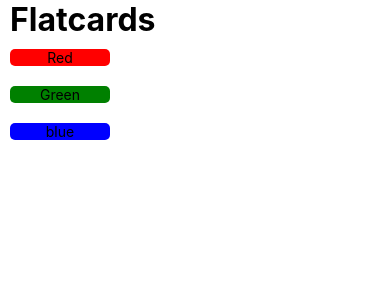
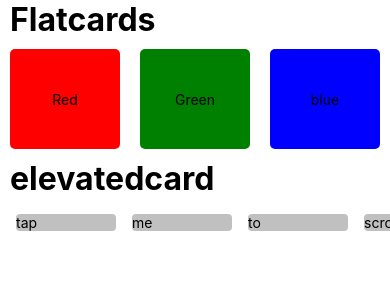
Before and after one commit to yashseth391/project2, a React Native app: screen / in a window 390 px wide. Shown: the top 300 px of the page. Built offline with nearby package versions, Linux system fonts and the light colour scheme.

Commit message:
added elevated card

```diff
--- a/App.tsx
+++ b/App.tsx
@@ -1,13 +1,14 @@
 import { View, Text, SafeAreaView, ScrollView } from 'react-native';
 import React from 'react';
 import Flatcards from './components/Flatcards';
-
+import Elevatedcard from './components/Elevatedcard';
 
 const App = () => {
   return (
     <SafeAreaView>
       <ScrollView>
         <Flatcards/>
+        <Elevatedcard/>
       </ScrollView>
 
     </SafeAreaView>
--- /dev/null
+++ b/components/Elevatedcard.tsx
@@ -0,0 +1,60 @@
+import { ScrollView, StyleSheet, Text, View } from 'react-native'
+import React from 'react'
+
+const elevatedcard = () => {
+  return (
+    <View >
+      <Text style={styles.heading}>elevatedcard</Text>
+      <ScrollView  horizontal={true} style={styles.container}>
+        <View>
+            <Text style={[styles.elevated,styles.card]}>tap</Text>
+        </View>
+        <View>
+            <Text style={[styles.elevated,styles.card]}>me</Text>
+        </View>
+        <View>
+            <Text style={[styles.elevated,styles.card]}>to</Text>
+        </View>
+        <View>
+            <Text style={[styles.elevated,styles.card]}>scroll</Text>
+        </View>
+        <View>
+            <Text style={[styles.elevated,styles.card]}>more...</Text>
+        </View>
+        <View>
+            <Text style={[styles.elevated,styles.card]}>😊😊</Text>
+        </View>
+      </ScrollView>
+    </View>
+  )
+}
+
+export default elevatedcard
+
+const styles = StyleSheet.create({
+    heading: {
+        fontSize:32,
+        fontWeight:"bold",
+        paddingHorizontal:10,
+      },
+      container:{
+        padding:8,
+      },
+      card:{
+
+        flex:1,
+        textAlignVertical:'center',
+       textAlign:'center',
+        height:100,
+        width:100,
+        display:'flex',
+        borderRadius:4,
+        borderColor:'black',
+        margin:8,
+        color:'black'
+      },
+      elevated:{
+        backgroundColor:'silver'
+        ,elevation:100,
+      },
+})
--- a/components/Flatcards.tsx
+++ b/components/Flatcards.tsx
@@ -29,7 +29,8 @@ const styles = StyleSheet.create({
     paddingHorizontal:10,
   },
   container : {
-
+    flex:1,
+    flexDirection: 'row',
   },
   card:{
     flex:1,
```
